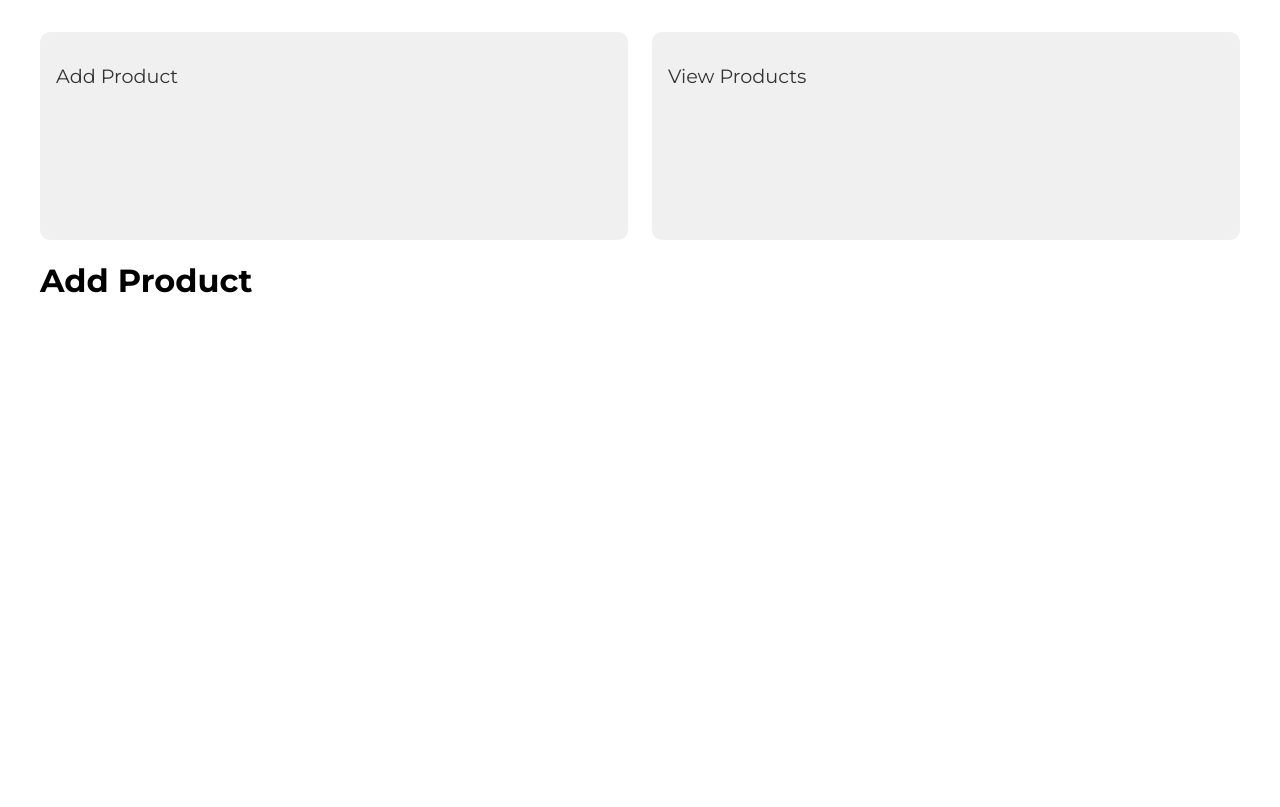
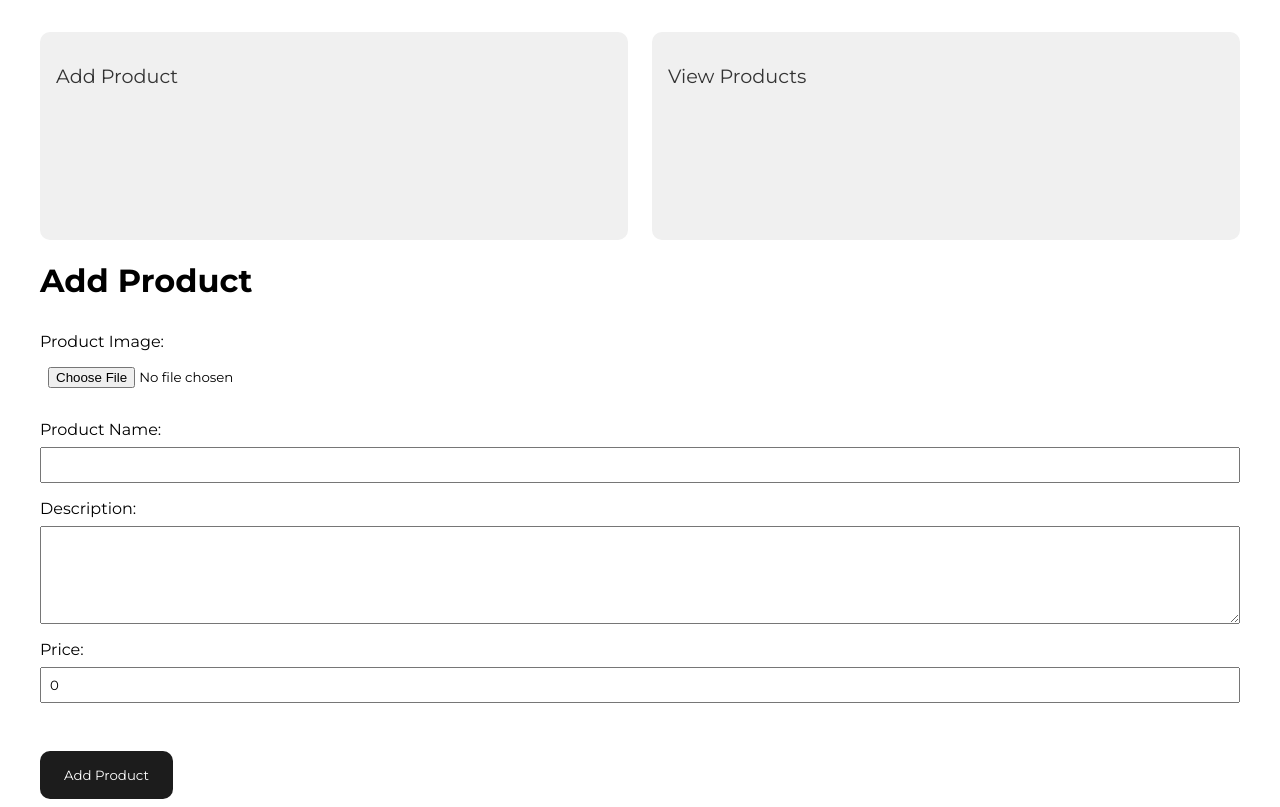
Before and after one commit to jakobmertenhtw/it_infrastruktur_frontend, a React (Create React App) app: page /create in a window 1280 px wide. Built offline with nearby package versions, Linux system fonts and the light colour scheme.

Commit message:
implement API call to add products

```diff
--- a/src/AddProduct.tsx
+++ b/src/AddProduct.tsx
@@ -1,13 +1,132 @@
-import React from 'react';
-import './App.css';
-
+import React from "react";
+import "./App.css";
 
 const AddProduct: React.FC = () => {
-    return (
-        <div>
-            <h1>Add Product</h1>
+  const [name, setName] = React.useState("");
+  const [description, setDescription] = React.useState("");
+  const [price, setPrice] = React.useState(0);
+  const [image, setImage] = React.useState<File | null>(null);
+
+  async function submitForm() {
+    if (!name || !description || !price) {
+      alert("Please fill all fields");
+      return;
+    }
+
+    const data = {
+      name,
+      description,
+      price,
+    };
+
+    console.log("Data to be sent:", data);
+
+    await fetch(
+      "https://7kat3yi6ui.execute-api.eu-west-1.amazonaws.com/product",
+      {
+        method: "POST",
+        headers: {
+          "Content-Type": "application/json",
+          mode: "cors",
+        },
+        body: JSON.stringify(data),
+      }
+    )
+      .then((response) => {
+        if (response.ok) {
+          alert("Product added successfully");
+        } else {
+          alert("Error adding product");
+        }
+      })
+      .catch((error) => {
+        console.error("Error:", error);
+        alert("Error adding product");
+      });
+  }
+
+  return (
+    <div>
+      <h1>Add Product</h1>
+      <form>
+        <div className="form-group">
+          <label>Product Image:</label>
+          <input
+            type="file"
+            accept="image/*"
+            onChange={(e) => {
+              const file = e.target.files?.[0];
+              if (file) {
+                const reader = new FileReader();
+                reader.onload = function (ev) {
+                  const img = document.getElementById(
+                    "preview-img"
+                  ) as HTMLImageElement;
+                  if (img && ev.target?.result) {
+                    img.src = ev.target.result as string;
+                    img.style.display = "block";
+                  }
+                };
+                reader.readAsDataURL(file);
+              } else {
+                const img = document.getElementById(
+                  "preview-img"
+                ) as HTMLImageElement;
+                if (img) {
+                  img.src = "";
+                  img.style.display = "none";
+                }
+              }
+            }}
+          />
+          <div>
+            <img
+              id="preview-img"
+              alt="Preview"
+              style={{ maxWidth: "200px", marginTop: "10px", display: "none" }}
+            />
+          </div>
         </div>
-    );
+        <div className="form-group">
+          <label>Product Name:</label>
+          <input
+            type="text"
+            name="productName"
+            required
+            value={name}
+            onChange={(e) => setName(e.target.value)}
+          />
+        </div>
+        <div className="form-group">
+          <label>Description:</label>
+          <textarea
+            name="description"
+            required
+            rows={5}
+            cols={40}
+            value={description}
+            onChange={(e) => setDescription(e.target.value)}
+          />
+        </div>
+        <div className="form-group">
+          <label>Price:</label>
+          <input
+            type="number"
+            name="price"
+            min="0"
+            step="0.01"
+            required
+            value={price}
+            onChange={(e) => setPrice(Number(e.target.value))}
+          />
+        </div>
+        <button onClick={(e) => {
+            e.preventDefault();
+            submitForm();
+        }}>Add Product</button>
+      </form>
+    </div>
+  );
 };
 
 export default AddProduct;
--- a/src/App.css
+++ b/src/App.css
@@ -22,3 +22,36 @@
 .link:hover {
   background-color: #e0e0e0;
 }
+
+form {
+  display: flex;
+  flex-direction: column;
+  gap: 1rem;
+  margin-top: 2rem;
+}
+
+.form-group {
+  display: flex;
+  flex-direction: column;
+  gap: 0.5rem;
+}
+.form-group input, .form-group textarea {
+  padding: 0.5rem;
+  outline: none;
+  font-family: 'Montserrat', Arial, Helvetica, sans-serif;
+}
+form button {
+  width: fit-content;
+  padding: 1rem 1.5rem;
+  background-color: #1c1c1c;
+  color: white;
+  border: none;
+  border-radius: 10px;
+  cursor: pointer;
+  margin-top: 2rem;
+  font-family: 'Montserrat', Arial, Helvetica, sans-serif;
+  transition: all 0.3s ease;
+}
+form button:hover {
+  background-color: #333;
+}
```
